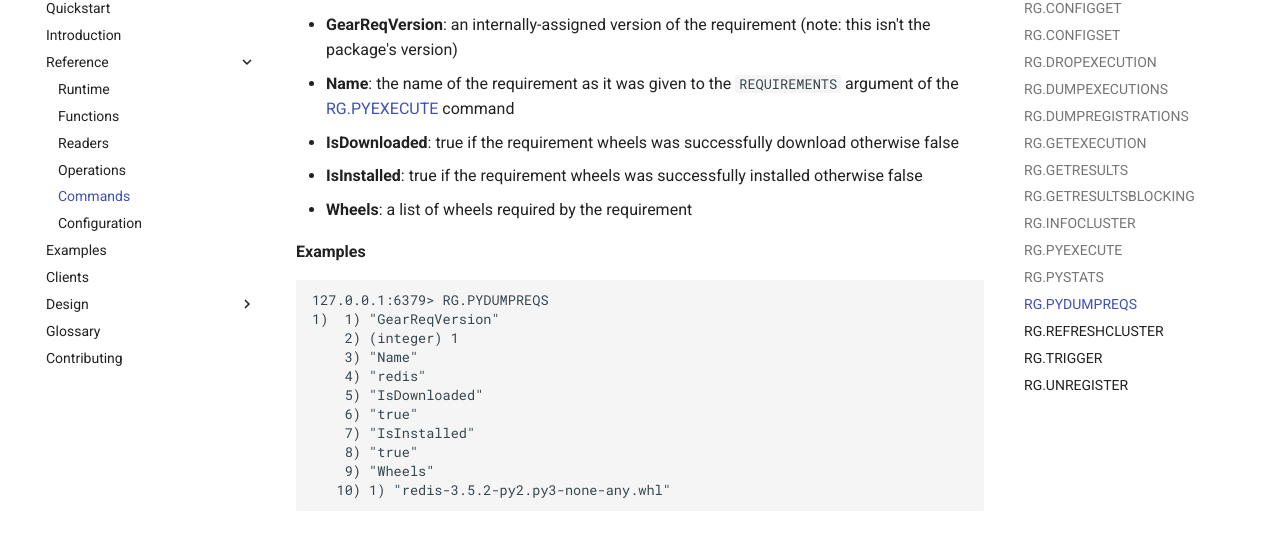
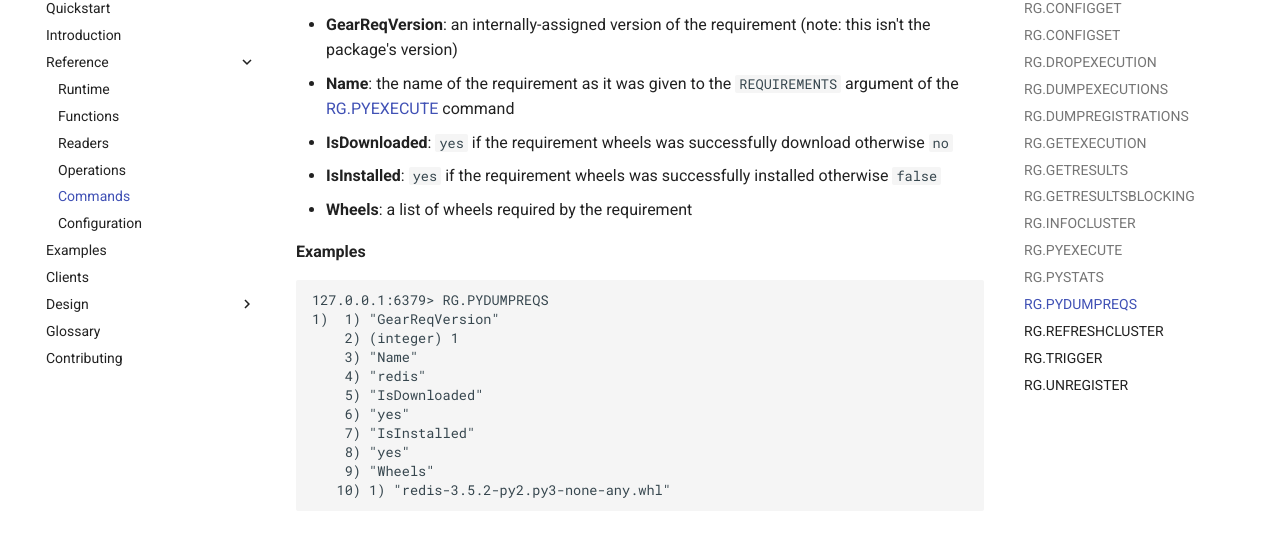
Before and after one commit to RedisGears/RedisGears, an MkDocs documentation site: the page built from docs/commands.md, in a window 1280 px wide and 900 px high, scrolled down 12045 px. Shown: the part 127-676 px from the top of the window. Built offline with MkDocs 1.6.1 and Material for MkDocs 9.7.7, drawn with Linux system fonts in a browser that asks for light colours; comment, search, counter and statistics services are not loaded.

Commit message:
change 'true' to 'yes' and 'false' to 'no' on rg.pydumpreqs

````diff
--- a/docs/commands.md
+++ b/docs/commands.md
@@ -514,8 +514,8 @@ An array that consists of alternating key name and value entries as follows:
 
 * **GearReqVersion**: an internally-assigned version of the requirement (note: this isn't the package's version)
 * **Name**: the name of the requirement as it was given to the `REQUIREMENTS` argument of the  [RG.PYEXECUTE](commands.md#rgpyexecute) command
-* **IsDownloaded**: true if the requirement wheels was successfully download otherwise false
-* **IsInstalled**: true if the requirement wheels was successfully installed otherwise false
+* **IsDownloaded**: `yes` if the requirement wheels was successfully download otherwise `no`
+* **IsInstalled**: `yes` if the requirement wheels was successfully installed otherwise `false`
 * **Wheels**: a list of wheels required by the requirement
 
 **Examples**
@@ -527,9 +527,9 @@ An array that consists of alternating key name and value entries as follows:
     3) "Name"
     4) "redis"
     5) "IsDownloaded"
-    6) "true"
+    6) "yes"
     7) "IsInstalled"
-    8) "true"
+    8) "yes"
     9) "Wheels"
    10) 1) "redis-3.5.2-py2.py3-none-any.whl"
 ```
````
Also changed, not shown: 2 other files.
